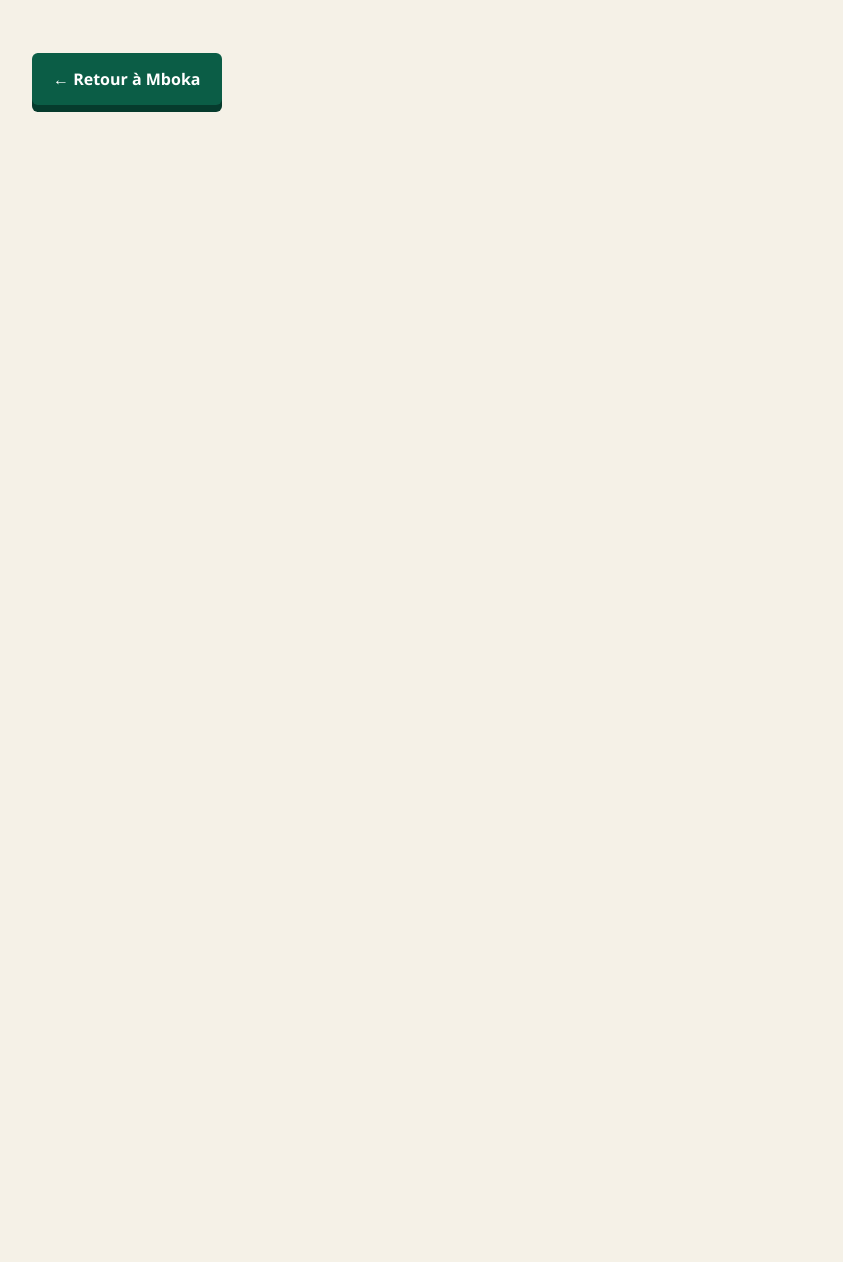
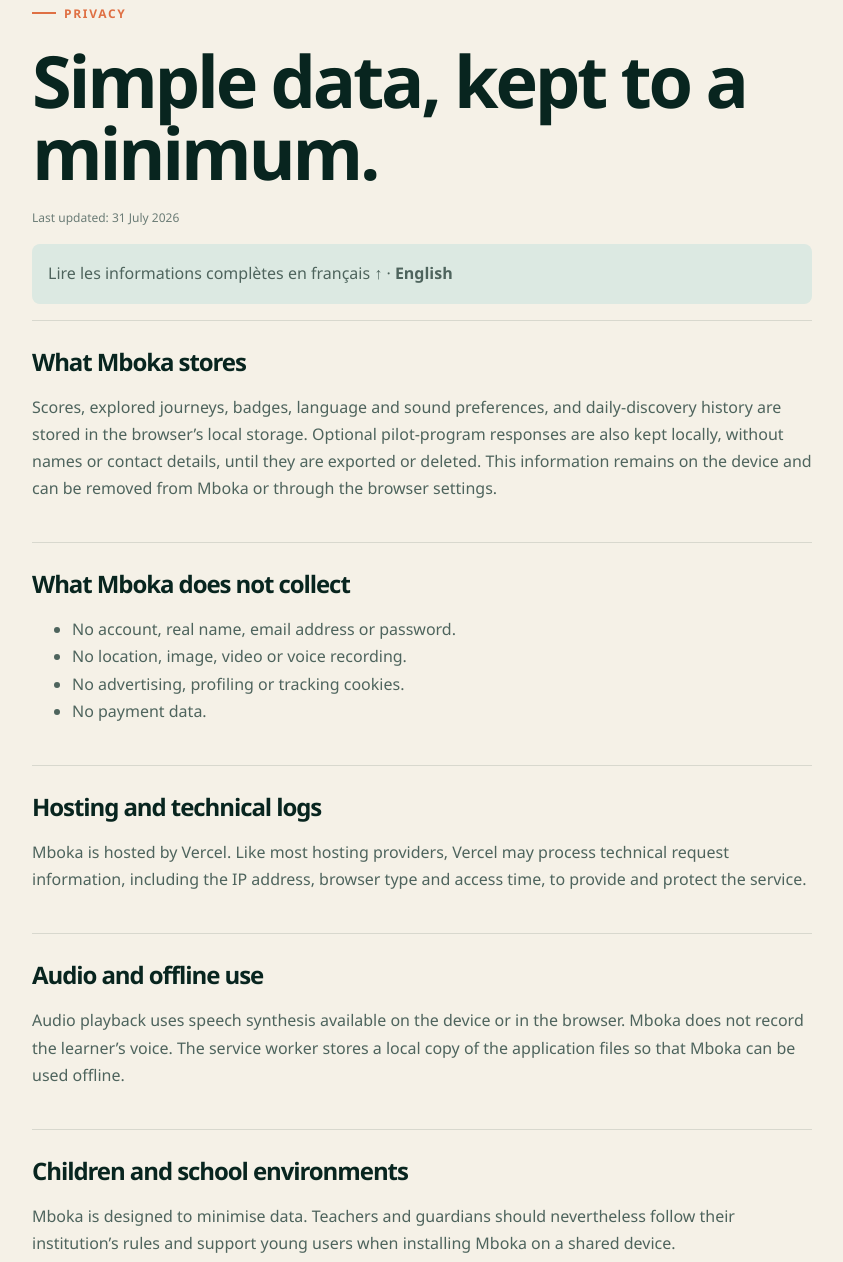
Before and after one commit to MungangaThelly/mboka, a website: page privacy.html in a window 1280 px wide. Shown: the part 1538-2800 px from the top of the page, without its empty margins (218-1061 px from the left). Before the commit the page ends 1743 px from the top, so only its background shows below. Drawn offline with Linux system fonts and the light colour scheme.

Commit message:
Add complete English privacy policy

```diff
--- a/privacy.html
+++ b/privacy.html
@@ -10,18 +10,29 @@
   <link rel="stylesheet" href="styles.css">
   <link rel="stylesheet" href="hardening.css">
 </head>
-<body class="legal-page">
+<body class="legal-page" id="top">
   <header class="legal-header"><a class="brand" href="index.html"><span class="brand-mark">M</span><span>Mboka</span></a></header>
   <main class="legal-main">
     <span class="eyebrow">CONFIDENTIALITÉ</span>
     <h1>Des données simples, gardées au minimum.</h1>
     <p class="updated">Dernière mise à jour : 31 juillet 2026</p>
-    <p class="language-note"><strong>English:</strong> This page is currently provided in French. Mboka stores learning progress only on your device and does not operate user accounts or an advertising system.</p>
+    <p class="language-note"><strong>Français</strong> · <a href="#privacy-en" lang="en">Read the complete privacy information in English ↓</a></p>
     <section><h2>Ce que Mboka enregistre</h2><p>Les scores, parcours explorés, badges, préférences de langue et de son, ainsi que l’historique des découvertes quotidiennes sont enregistrés dans le stockage local du navigateur. Les réponses facultatives au programme pilote sont également conservées localement, sans nom ni coordonnées, jusqu’à leur exportation ou suppression. Ces informations restent sur l’appareil et peuvent être supprimées depuis Mboka ou les paramètres du navigateur.</p></section>
     <section><h2>Ce que Mboka ne collecte pas</h2><ul><li>Aucun compte, nom réel, adresse électronique ou mot de passe.</li><li>Aucune position, image, vidéo ou prise de son.</li><li>Aucune publicité, aucun profilage et aucun cookie de suivi.</li><li>Aucune donnée de paiement.</li></ul></section>
     <section><h2>Hébergement et journaux techniques</h2><p>Mboka est hébergé par Vercel. Comme la plupart des hébergeurs, Vercel peut traiter des informations techniques de requête, notamment l’adresse IP, le type de navigateur et l’heure d’accès, afin de fournir et protéger le service.</p></section>
     <section><h2>Audio et utilisation hors connexion</h2><p>La lecture audio utilise la synthèse vocale disponible sur l’appareil ou dans le navigateur. Mboka n’enregistre pas la voix de l’élève. Le service worker conserve une copie locale des fichiers de l’application afin de permettre l’utilisation hors connexion.</p></section>
     <section><h2>Enfants et environnement scolaire</h2><p>Mboka est conçu pour minimiser les données. Les enseignants et responsables doivent néanmoins appliquer les règles de leur établissement et accompagner les jeunes utilisateurs lors de l’installation sur un appareil partagé.</p></section>
+    <div id="privacy-en" lang="en">
+      <span class="eyebrow">PRIVACY</span>
+      <h1>Simple data, kept to a minimum.</h1>
+      <p class="updated">Last updated: 31 July 2026</p>
+      <p class="language-note"><a href="#top">Lire les informations complètes en français ↑</a> · <strong>English</strong></p>
+      <section><h2>What Mboka stores</h2><p>Scores, explored journeys, badges, language and sound preferences, and daily-discovery history are stored in the browser’s local storage. Optional pilot-program responses are also kept locally, without names or contact details, until they are exported or deleted. This information remains on the device and can be removed from Mboka or through the browser settings.</p></section>
+      <section><h2>What Mboka does not collect</h2><ul><li>No account, real name, email address or password.</li><li>No location, image, video or voice recording.</li><li>No advertising, profiling or tracking cookies.</li><li>No payment data.</li></ul></section>
+      <section><h2>Hosting and technical logs</h2><p>Mboka is hosted by Vercel. Like most hosting providers, Vercel may process technical request information, including the IP address, browser type and access time, to provide and protect the service.</p></section>
+      <section><h2>Audio and offline use</h2><p>Audio playback uses speech synthesis available on the device or in the browser. Mboka does not record the learner’s voice. The service worker stores a local copy of the application files so that Mboka can be used offline.</p></section>
+      <section><h2>Children and school environments</h2><p>Mboka is designed to minimise data. Teachers and guardians should nevertheless follow their institution’s rules and support young users when installing Mboka on a shared device.</p></section>
+    </div>
     <a class="button primary legal-back" href="index.html">← Retour à Mboka</a>
   </main>
 </body>
--- a/validate.js
+++ b/validate.js
@@ -12,6 +12,8 @@ const headerNames=new Set(globalHeaders.map(header=>header.key));
 const html=fs.readFileSync('index.html','utf8');
 assert(!/https?:\/\//.test(html),'index.html contains an external network dependency');
 assert(html.includes('privacy.html'),'Privacy link is missing');
+const privacy=fs.readFileSync('privacy.html','utf8');
+assert(privacy.includes('id="privacy-en"')&&privacy.includes('What Mboka stores')&&privacy.includes('Children and school environments'),'Complete English privacy information is missing');
 assert(html.includes('id="privacyLink"'),'Privacy link must have a stable translation target');
 assert(!fs.readFileSync('i18n.js','utf8').includes("'footer>p:nth-of-type(2)'"),'Localization must not overwrite the privacy-link container');
 assert(html.includes('id="pilotForm"'),'Anonymous pilot form is missing');
```
